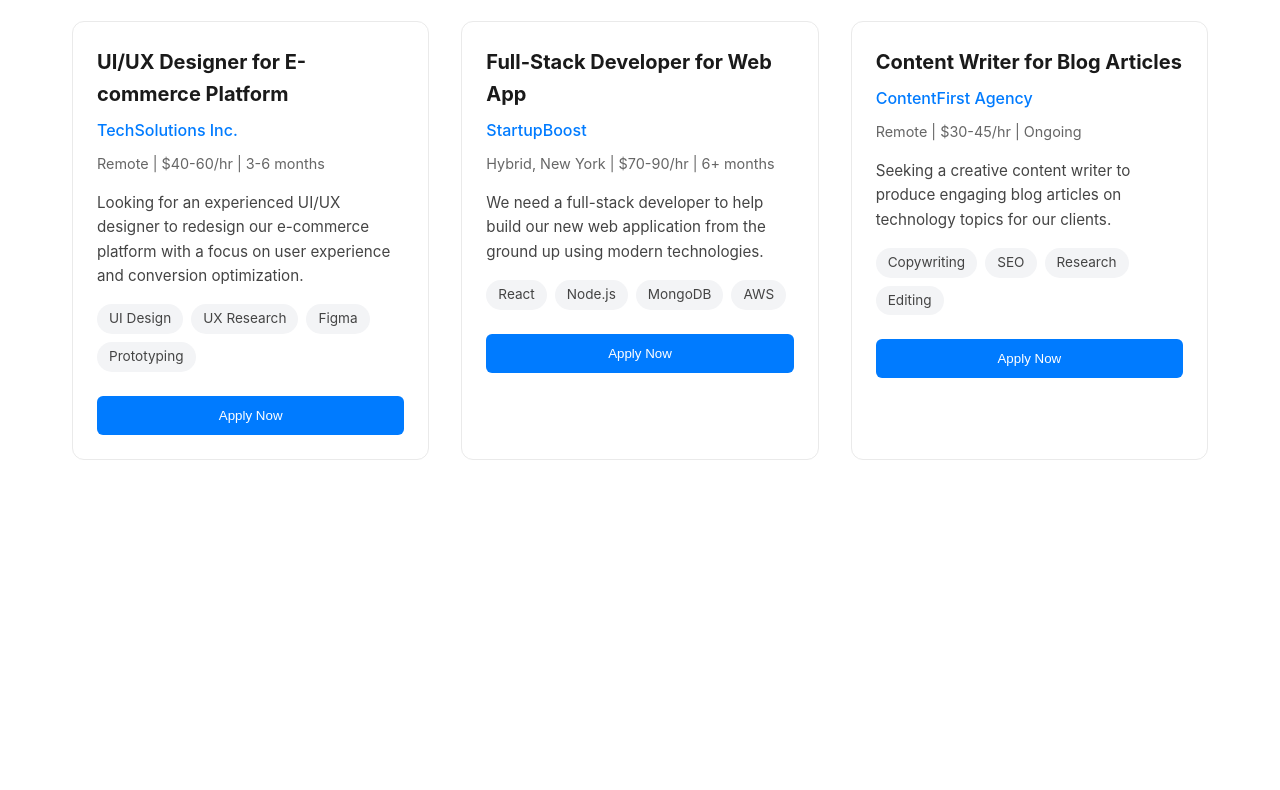
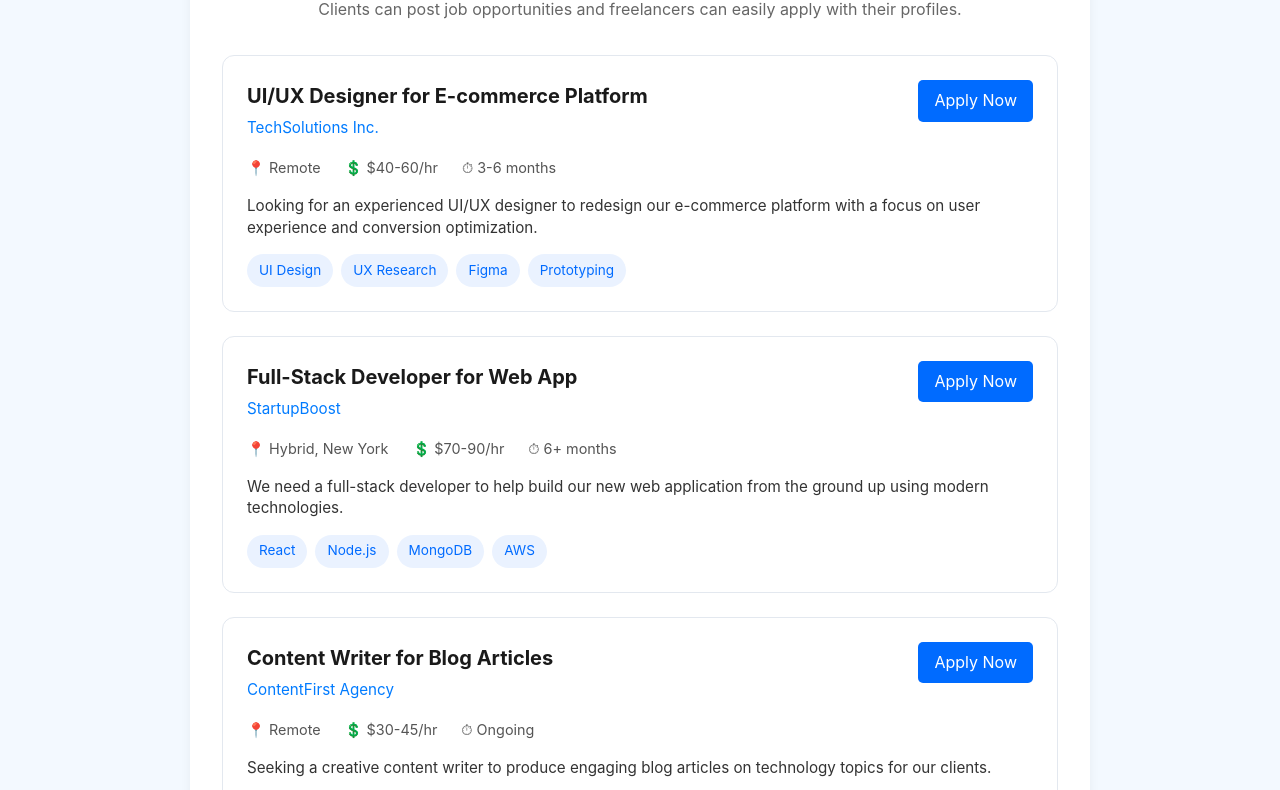
Before and after one commit to Freelancerio/Freelancerio, a plain HTML site: page client/pages/FreelancerHomepage.html in a window 1280 px wide. Shown: the part 177-967 px from the top of the page. Before the commit the page ends 800 px from the top, so only its background shows below. Drawn offline with Linux system fonts and the light colour scheme.

Commit message:
fixed the freelancer homepage

```diff
--- a/client/pages/FreelancerHomepage.html
+++ b/client/pages/FreelancerHomepage.html
@@ -5,157 +5,185 @@
   <meta name="viewport" content="width=device-width, initial-scale=1.0">
   <title>Job Listings</title>
   <style>
-    /* CSS Styles */
-    * {
-      margin: 0;
-      padding: 0;
-      box-sizing: border-box;
+    /* reset & base */
+    * { box-sizing: border-box; margin: 0; padding: 0; }
+    body {
+      font-family: -apple-system, BlinkMacSystemFont, 'Segoe UI', Roboto, sans-serif;
+      line-height: 1.6; color: #333;
+      background: #F3F9FF;
     }
 
-    body {
-      font-family: -apple-system, BlinkMacSystemFont, 'Segoe UI', Roboto, sans-serif;
-      line-height: 1.6;
-      color: #333;
-    }
-
-    /* Navigation */
-    header {
-      background: #fff;
-      padding: 1rem 2rem;
+    /* header/nav */
+    .site-header {
+      background: #fff; padding: 1rem 2rem;
       box-shadow: 0 2px 5px rgba(0,0,0,0.1);
     }
-
-    nav ul {
-      display: flex;
-      gap: 2rem;
-      list-style: none;
+    .main-nav ul {
+      display: flex; gap: 2rem; list-style: none;
     }
-
-    nav a {
-      text-decoration: none;
-      color: #333;
-      font-weight: 500;
+    .main-nav a {
+      text-decoration: none; color: #333; font-weight: 500;
       transition: color 0.2s;
     }
+    .main-nav a:hover { color: #007bff; }
 
-    nav a:hover {
-      color: #007bff;
+    /* main content */
+    .main-content {
+      display: flex; justify-content: center;
+      padding: 2rem;
     }
-
-    /* Main Content */
-    main {
-      max-width: 1200px;
-      margin: 2rem auto;
-      padding: 0 2rem;
+    .jobs-container {
+      background: #fff;
+      border-radius: 12px;
+      box-shadow: 0 4px 12px rgba(0,0,0,0.05);
+      max-width: 900px;
+      width: 100%;
+      padding: 2rem;
     }
-
-    .page-description {
+    .jobs-header {
+      text-align: center;
       margin-bottom: 2rem;
+    }
+    .jobs-header h1 {
+      font-size: 1.75rem;
+      margin-bottom: 0.5rem;
+    }
+    .jobs-header p {
       color: #666;
     }
 
-    /* Job Listings Grid */
-    .job-listings {
-      display: grid;
-      grid-template-columns: repeat(auto-fill, minmax(300px, 1fr));
-      gap: 2rem;
+    /* job listings */
+    .job-list {
+      display: flex;
+      flex-direction: column;
+      gap: 1.5rem;
+    }
+    .job {
+      border: 1px solid #e3e8ef;
+      border-radius: 12px;
+      padding: 1.5rem;
+      display: flex;
+      flex-direction: column;
+      gap: 1rem;
+    }
+    .job:hover {
+      box-shadow: 0 5px 15px rgba(0,0,0,0.1);
+      transform: translateY(-2px);
+      transition: transform 0.2s, box-shadow 0.2s;
     }
 
-    /* Job Card */
-    .job-card {
-      border: 1px solid #eaeaea;
-      border-radius: 12px;
-      padding: 1.5rem;
-      transition: transform 0.2s, box-shadow 0.2s;
-      background: #fff;
+    /* job header */
+    .job-header {
+      display: flex;
+      justify-content: space-between;
+      align-items: flex-start;
+    }
+    .job-title-group {
+      display: flex;
+      flex-direction: column;
+    }
+    .job-title {
+      font-size: 1.25rem;
+      color: #1a1a1a;
+    }
+    .company {
+      display: block;
+      font-size: 0.95rem;
+      color: #007bff;
+      margin-top: 0.25rem;
+      text-decoration: none;
+    }
+    .apply-button {
+      background: #006BFF;
+      color: #fff;
+      border: none;
+      padding: 0.5rem 1rem;
+      border-radius: 5px;
+      cursor: pointer;
+      font-weight: 400;
+      text-decoration: none;
+      display: inline-block;
+    }
+    .apply-button:hover { background: #0056cc; }
+
+    /* job details */
+    .job-details {
+      list-style: none;
+      display: flex;
+      flex-wrap: wrap;
+      gap: 1.5rem;
+      font-size: 0.9rem;
+      color: #555;
+    }
+    .job-details dt {
+      position: absolute;
+      width: 1px;
+      height: 1px;
+      margin: -1px;
+      padding: 0;
+      overflow: hidden;
+      clip: rect(0, 0, 0, 0);
+      border: 0;
+    }
+    .job-details dd {
+      display: flex;
+      align-items: center;
+      gap: 0.25rem;
+    }
+    .icon-location::before { content: "📍"; }
+    .icon-rate::before     { content: "💲"; }
+    .icon-duration::before { content: "⏱"; }
+
+    /* description */
+    .job-description {
+      font-size: 0.95rem;
+      color: #333;
+      line-height: 1.4;
     }
 
-    .job-card:hover {
-      transform: translateY(-3px);
-      box-shadow: 0 5px 15px rgba(0,0,0,0.1);
-    }
-
-    .job-card a {
-      text-decoration: none;
-      color: inherit;
-      display: block;
-      margin-bottom: 1rem;
-    }
-
-    .job-title {
-      font-size: 1.25rem;
-      margin-bottom: 0.5rem;
-      color: #1a1a1a;
-    }
-
-    .company {
-      color: #007bff;
-      font-weight: 500;
-      margin-bottom: 0.5rem;
-    }
-
-    .job-details {
-      color: #666;
-      font-size: 0.9rem;
-      margin-bottom: 1rem;
-    }
-
-    .job-description {
-      color: #444;
-      margin-bottom: 1rem;
-      font-size: 0.95rem;
-    }
-
-    /* Tags */
-    .tags {
+    /* tags */
+    .skill-tags {
+      list-style: none;
       display: flex;
       flex-wrap: wrap;
       gap: 0.5rem;
-      margin-bottom: 1.5rem;
     }
-
-    .tag {
-      background: #f3f4f6;
-      color: #444;
-      padding: 0.25rem 0.75rem;
+    .skill-tag {
+      background: #EAF2FF;
+      color: #006BFF;
+      padding: 0.35rem 0.75rem;
       border-radius: 20px;
       font-size: 0.85rem;
     }
 
-    /* Apply Button */
-    .apply-button {
+    /* pagination */
+    .pagination {
+      margin-top: 2rem;
+      text-align: center;
+    }
+    .view-more {
       background: #007bff;
-      color: white;
+      color: #fff;
       border: none;
       padding: 0.75rem 1.5rem;
       border-radius: 6px;
-      font-weight: 500;
+      font-size: 1rem;
       cursor: pointer;
-      transition: background 0.2s;
-      width: 100%;
     }
+    .view-more:hover { background: #0056b3; }
 
-    .apply-button:hover {
-      background: #0056b3;
-    }
-
-    /* Responsive Design */
-    @media (max-width: 768px) {
-      .job-listings {
-        grid-template-columns: 1fr;
-      }
-
-      header {
-        padding: 1rem;
-      }
+    /* responsive */
+    @media (max-width: 600px) {
+      .job-header { flex-direction: column; align-items: stretch; gap: 1rem; }
+      .apply-button { width: 100%; text-align: center; }
     }
   </style>
 </head>
 <body>
-  <header>
-    <nav>
+  <header class="site-header">
+    <nav class="main-nav">
       <ul>
-        <li><a href="#">Welcome X</a></li>
+        <li><a href="#">Welcome John</a></li>
         <li><a href="#">Jobs</a></li>
         <li><a href="#">Manage Work</a></li>
         <li><a href="#">Reports</a></li>
@@ -164,62 +192,137 @@
     </nav>
   </header>
 
-  <main>
+  <main class="main-content">
+    <section class="jobs-container">
+      <header class="jobs-header">
         <h1>Job Listings</h1>
-    <p class="page-description">Clients can post job opportunities and freelancers can easily apply with their profiles.</p>
+        <p>Clients can post job opportunities and freelancers can easily apply with their profiles.</p>
+      </header>
 
-    <div class="job-listings">
-      <!-- Job 1 -->
-      <article class="job-card">
-        <a href="#">
+      <section class="job-list">
+        <article class="job">
+          <header class="job-header">
+            <hgroup class="job-title-group">
               <h2 class="job-title">UI/UX Designer for E-commerce Platform</h2>
-          <p class="company">TechSolutions Inc.</p>
-          <p class="job-details">Remote | $40-60/hr | 3-6 months</p>
-          <p class="job-description">Looking for an experienced UI/UX designer to redesign our e-commerce platform with a focus on user experience and conversion optimization.</p>
-          <div class="tags">
-            <span class="tag">UI Design</span>
-            <span class="tag">UX Research</span>
-            <span class="tag">Figma</span>
-            <span class="tag">Prototyping</span>
-          </div>
-        </a>
-        <button class="apply-button">Apply Now</button>
+              <a href="#" class="company">TechSolutions Inc.</a>
+            </hgroup>
+            <a href="#" class="apply-button" role="button">Apply Now</a>
+          </header>
+
+          <dl class="job-details">
+            <dt>Location</dt>
+            <dd><span class="icon-location" aria-hidden="true"></span>Remote</dd>
+
+            <dt>Rate</dt>
+            <dd><span class="icon-rate" aria-hidden="true"></span>$40-60/hr</dd>
+
+            <dt>Duration</dt>
+            <dd><span class="icon-duration" aria-hidden="true"></span>3-6 months</dd>
+          </dl>
+
+          <p class="job-description">
+            Looking for an experienced UI/UX designer to redesign our e-commerce platform with a focus on user experience and conversion optimization.
+          </p>
+
+          <footer>
+            <h3 class="visually-hidden">Required Skills</h3>
+            <ul class="skill-tags">
+              <li class="skill-tag">UI Design</li>
+              <li class="skill-tag">UX Research</li>
+              <li class="skill-tag">Figma</li>
+              <li class="skill-tag">Prototyping</li>
+            </ul>
+          </footer>
         </article>
 
-      <!-- Job 2 -->
-      <article class="job-card">
-        <a href="#">
+        <article class="job">
+          <header class="job-header">
+            <hgroup class="job-title-group">
               <h2 class="job-title">Full-Stack Developer for Web App</h2>
-          <p class="company">StartupBoost</p>
-          <p class="job-details">Hybrid, New York | $70-90/hr | 6+ months</p>
-          <p class="job-description">We need a full-stack developer to help build our new web application from the ground up using modern technologies.</p>
-          <div class="tags">
-            <span class="tag">React</span>
-            <span class="tag">Node.js</span>
-            <span class="tag">MongoDB</span>
-            <span class="tag">AWS</span>
-          </div>
-        </a>
-        <button class="apply-button">Apply Now</button>
+              <a href="#" class="company">StartupBoost</a>
+            </hgroup>
+            <a href="#" class="apply-button" role="button">Apply Now</a>
+          </header>
+
+          <dl class="job-details">
+            <dt>Location</dt>
+            <dd><span class="icon-location" aria-hidden="true"></span>Hybrid, New York</dd>
+
+            <dt>Rate</dt>
+            <dd><span class="icon-rate" aria-hidden="true"></span>$70-90/hr</dd>
+
+            <dt>Duration</dt>
+            <dd><span class="icon-duration" aria-hidden="true"></span>6+ months</dd>
+          </dl>
+
+          <p class="job-description">
+            We need a full-stack developer to help build our new web application from the ground up using modern technologies.
+          </p>
+
+          <footer>
+            <h3 class="visually-hidden">Required Skills</h3>
+            <ul class="skill-tags">
+              <li class="skill-tag">React</li>
+              <li class="skill-tag">Node.js</li>
+              <li class="skill-tag">MongoDB</li>
+              <li class="skill-tag">AWS</li>
+            </ul>
+          </footer>
         </article>
 
-      <!-- Job 3 -->
-      <article class="job-card">
-        <a href="#">
+        <article class="job">
+          <header class="job-header">
+            <hgroup class="job-title-group">
               <h2 class="job-title">Content Writer for Blog Articles</h2>
-          <p class="company">ContentFirst Agency</p>
-          <p class="job-details">Remote | $30-45/hr | Ongoing</p>
-          <p class="job-description">Seeking a creative content writer to produce engaging blog articles on technology topics for our clients.</p>
-          <div class="tags">
-            <span class="tag">Copywriting</span>
-            <span class="tag">SEO</span>
-            <span class="tag">Research</span>
-            <span class="tag">Editing</span>
-          </div>
-        </a>
-        <button class="apply-button">Apply Now</button>
+              <a href="#" class="company">ContentFirst Agency</a>
+            </hgroup>
+            <a href="#" class="apply-button" role="button">Apply Now</a>
+          </header>
+
+          <dl class="job-details">
+            <dt>Location</dt>
+            <dd><span class="icon-location" aria-hidden="true"></span>Remote</dd>
+
+            <dt>Rate</dt>
+            <dd><span class="icon-rate" aria-hidden="true"></span>$30-45/hr</dd>
+
+            <dt>Duration</dt>
+            <dd><span class="icon-duration" aria-hidden="true"></span>Ongoing</dd>
+          </dl>
+
+          <p class="job-description">
+            Seeking a creative content writer to produce engaging blog articles on technology topics for our clients.
+          </p>
+
+          <footer>
+            <h3 class="visually-hidden">Required Skills</h3>
+            <ul class="skill-tags">
+              <li class="skill-tag">Copywriting</li>
+              <li class="skill-tag">SEO</li>
+              <li class="skill-tag">Research</li>
+              <li class="skill-tag">Editing</li>
+            </ul>
+          </footer>
         </article>
-    </div>
+      </section>
+
+      <nav class="pagination">
+        <button class="view-more">View More Jobs</button>
+      </nav>
+    </section>
   </main>
+
+  <style>
+    .visually-hidden {
+      position: absolute;
+      width: 1px;
+      height: 1px;
+      margin: -1px;
+      padding: 0;
+      overflow: hidden;
+      clip: rect(0, 0, 0, 0);
+      border: 0;
+    }
+  </style>
 </body>
 </html>
```
Lines whose indentation alone changed are shown as unchanged.
